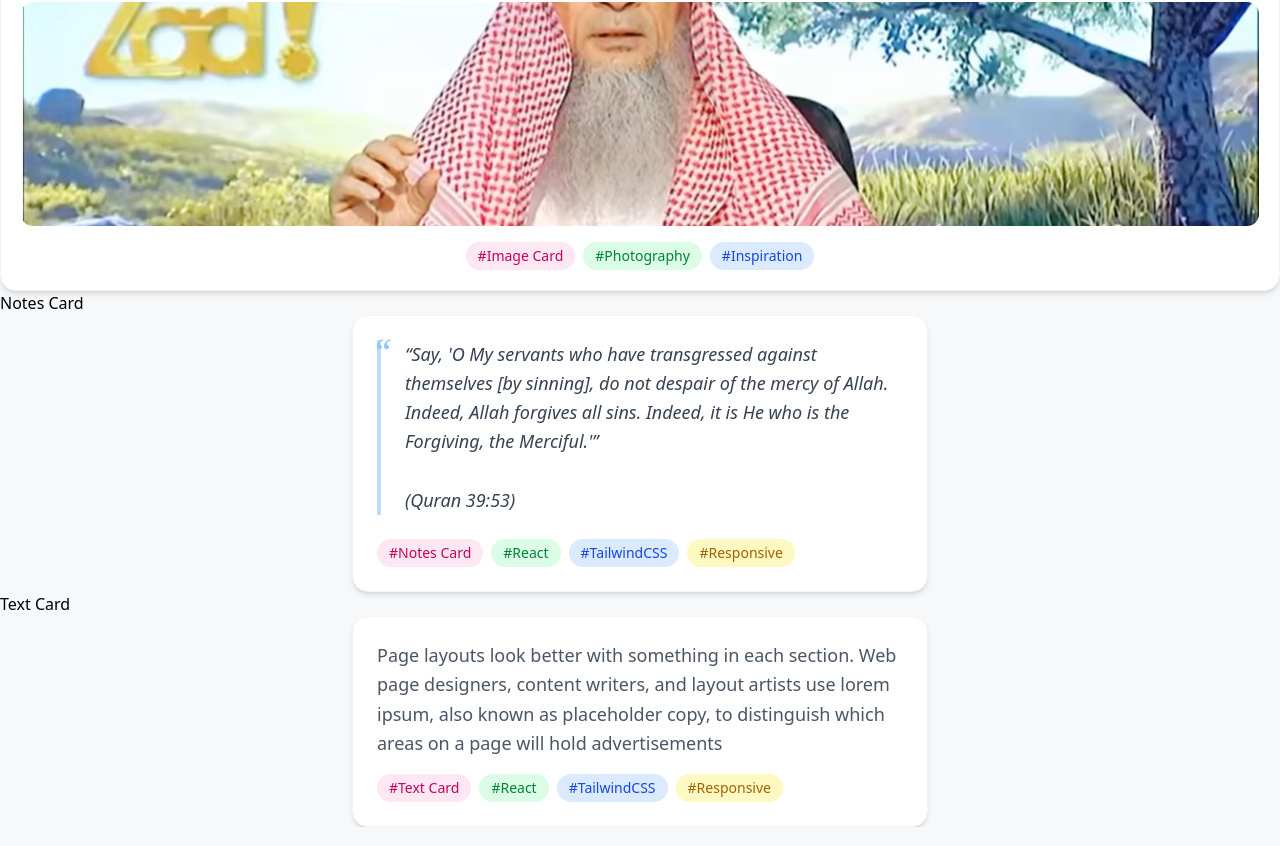
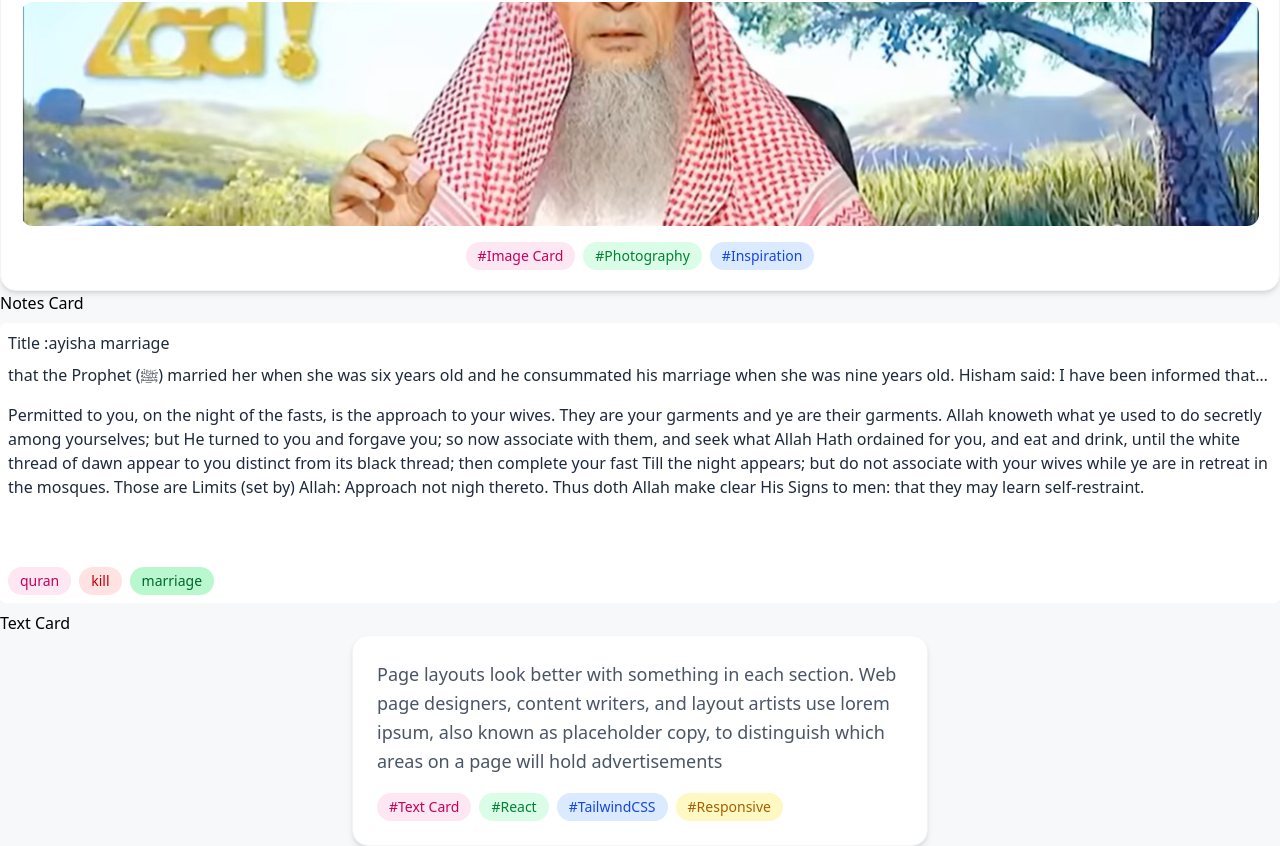
Before and after one commit to safalbk/dalilbook, a React (Vite) app in the folder frontend/dalilbook/: page /topics in a window 1280 px wide. Shown: the part 1046-1892 px from the top of the page. Built offline with nearby package versions, Linux system fonts and the light colour scheme.

Commit message:
code clean

```diff
--- /dev/null
+++ b/frontend/dalilbook/src/components/Tags/Tags.jsx
@@ -0,0 +1,52 @@
+import React from 'react'
+function Tags({ tags }) {
+  const colors = [
+    "bg-pink-100 text-pink-700",
+    "bg-green-100 text-green-700",
+    "bg-blue-100 text-blue-700",
+    "bg-yellow-100 text-yellow-700",
+    "bg-purple-100 text-purple-700",
+    "bg-orange-100 text-orange-700",
+    "bg-red-100 text-red-700",
+    "bg-teal-100 text-teal-700",
+    "bg-cyan-100 text-cyan-700",
+    "bg-lime-100 text-lime-700",
+    "bg-emerald-100 text-emerald-700",
+    "bg-sky-100 text-sky-700",
+    "bg-indigo-100 text-indigo-700",
+    "bg-violet-100 text-violet-700",
+    "bg-fuchsia-100 text-fuchsia-700",
+    "bg-rose-100 text-rose-700",
+    "bg-amber-100 text-amber-700",
+    "bg-stone-100 text-stone-700",
+    "bg-neutral-100 text-neutral-700",
+    "bg-gray-100 text-gray-700",
+    "bg-slate-100 text-slate-700",
+    "bg-zinc-100 text-zinc-700",
+    "bg-blue-200 text-blue-800",
+    "bg-green-200 text-green-800",
+    "bg-orange-200 text-orange-800",
+    "bg-purple-200 text-purple-800",
+  ];
+
+  const getRandomColor = () =>
+    colors[Math.floor(Math.random() * colors.length)];
+
+  return (
+    <div className="flex flex-wrap items-center gap-2">
+      {tags.map((tag, index) => (
+        <span
+          key={index}
+          className={`text-xs md:text-sm font-medium px-3 py-1 rounded-full cursor-pointer hover:scale-105 hover:shadow-sm transition-all duration-300 ${getRandomColor()
+            }`}
+        >
+          {tag}
+        </span>
+      ))}
+    </div>
+  );
+}
+
+
+
+export default Tags
--- a/frontend/dalilbook/src/components/cards/NotesCard/NotesCard.jsx
+++ b/frontend/dalilbook/src/components/cards/NotesCard/NotesCard.jsx
@@ -1,43 +1,30 @@
 import React from "react";
+import Tags from '/src/components/Tags/Tags.jsx';
 
-const NotesCard = ({
-  description = `“Say, 'O My servants who have transgressed against themselves [by sinning], do not despair of the mercy of Allah.
-Indeed, Allah forgives all sins. Indeed, it is He who is the Forgiving, the Merciful.'”
+const NotesCard = () => {
 
-(Quran 39:53)`,
-  tags = ["Notes Card", "React", "TailwindCSS", "Responsive"],
-}) => {
-  const colors = [
-    "bg-pink-100 text-pink-700",
-    "bg-green-100 text-green-700",
-    "bg-blue-100 text-blue-700",
-    "bg-yellow-100 text-yellow-700",
-    "bg-purple-100 text-purple-700",
-    "bg-orange-100 text-orange-700",
-  ];
 
   return (
-    <div className="w-full max-w-xl mx-auto bg-white rounded-2xl shadow-md hover:shadow-xl transition-all duration-300 overflow-hidden border border-gray-100 p-6">
-      {/* Description (styled like a verse block) */}
-      <blockquote className="relative text-gray-700 text-base md:text-lg leading-relaxed italic pl-6 border-l-4 border-blue-200 mb-6 whitespace-pre-line">
-        <span className="absolute left-0 top-0 text-4xl text-blue-300 font-serif select-none -ml-2 -mt-2">
-          “
-        </span>
-        {description}
-      </blockquote>
+    <div className=' w-full sm:w-full h-70 lg:h-70 bg-white rounded-md p-2 my-2 align-center' >
 
-      {/* Tags */}
-      <div className="flex flex-wrap gap-2">
-        {tags.map((tag, index) => (
-          <span
-            key={index}
-            className={`text-xs md:text-sm font-medium px-3 py-1 rounded-full cursor-pointer hover:scale-105 hover:shadow-sm transition-all duration-300 ${
-              colors[index % colors.length]
-            }`}
-          >
-            #{tag}
-          </span>
-        ))}
+      <div class="flex flex-col  h-full justify-between">
+
+        <div>
+          <h1 className='text-gray-800 text-md font-medium'>Title :ayisha marriage</h1>
+
+          <p className='line-clamp-1 lg:line-clamp-1 text-gray-800 text-md mt-2 mb-4'>that the Prophet (ﷺ) married her when she was six years old and he consummated his marriage when she was nine years old. Hisham said: I have been informed that `Aisha remained with the Prophet (ﷺ) for nine years (i.e. till his death).</p>
+          <p className='line-clamp-6 lg:line-clamp-6 text-gray-800 text-md'>Permitted to you, on the night of the fasts, is the approach to your wives. They are your garments and ye are their garments.
+            Allah knoweth what ye used to do secretly among yourselves; but He turned to you and forgave you; so now associate with them,
+            and seek what Allah Hath ordained for you, and eat and drink, until the white thread of dawn appear to you distinct from its black thread;
+            then complete your fast Till the night appears; but do not associate with your wives while ye are in retreat in the mosques.
+            Those are Limits (set by) Allah: Approach not nigh thereto. Thus doth Allah make clear His Signs to men: that they may learn self-restraint.</p>
+
+        </div>
+
+        <div>
+
+          <Tags tags={['quran ', 'kill', 'marriage']} />
+        </div>
       </div>
     </div>
   );
--- a/frontend/dalilbook/src/components/cards/TopicsCard/TopicsCard.jsx
+++ b/frontend/dalilbook/src/components/cards/TopicsCard/TopicsCard.jsx
@@ -1,8 +1,53 @@
 import React from 'react'
+import Tags from '/src/components/Tags/Tags.jsx';
 
 const TopicsCard = () => {
   return (
-    <div>TopicsCard</div>
+    <div className=' w-full sm:w-150 h-55 lg:h-43 bg-white rounded-md p-2 my-2 ' >
+
+
+      <div class="flex flex-col  h-full justify-between">
+
+        <div>
+          <h1 className='text-gray-800 text-md font-medium'>Title :ayisha marriage</h1>
+
+          <p className='line-clamp-4 lg:line-clamp-3 text-gray-800 text-md my-2'>that the Prophet (ﷺ) married her when she was six years old and he consummated his marriage when she was nine years old. Hisham said: I have been informed that `Aisha remained with the Prophet (ﷺ) for nine years (i.e. till his death).</p>
+
+        </div>
+
+        <div className='flex gap-2 flex-wrap  '>
+          <div className='flex items-center gap-2'>
+            <span className="font-medium text-gray-700">Notes</span>
+            <Tags tags={['4']} />
+          </div>
+
+          <div className='flex items-center gap-2'>
+            <span className="font-medium text-gray-700">Videos</span>
+            <Tags tags={['4']} />
+          </div>
+
+          <div className='flex items-center gap-2'>
+            <span className="font-medium text-gray-700">Photos</span>
+            <Tags tags={['4']} />
+          </div>
+
+          <div className='flex items-center gap-2'>
+            <span className="font-medium text-gray-700">E-Book</span>
+            <Tags tags={['4']} />
+          </div>
+
+          <div className='flex items-center gap-2'>
+            <span className="font-medium text-gray-700">Files</span>
+            <Tags tags={['4']} />
+          </div>
+
+
+        </div>
+      </div>
+
+
+
+    </div>
   )
 }
 
--- a/frontend/dalilbook/src/pages/Home.jsx
+++ b/frontend/dalilbook/src/pages/Home.jsx
@@ -6,6 +6,9 @@ import notesData from "/src/dataset/notesdata.json"; // adjust path as needed
 import ImageCard from '../components/cards/ImageCard/ImageCard.jsx';
 import { useNavigate } from "react-router-dom";
 import SideBar from '../components/SideBar/SideBar.jsx';
+import Tags from '/src/components/Tags/Tags.jsx';
+import TopicsCard from '../components/cards/TopicsCard/TopicsCard.jsx';
+import NotesCard from '../components/cards/NotesCard/NotesCard.jsx';
 
 
 
@@ -24,60 +27,14 @@ function Topics({ count }) {
   );
 }
 
-function TypeButton({ text }) {
+function FilterButton({ text }) {
   return (
     <div className="inline-block bg-white text-gray-700 font-medium px-4 py-1.5 rounded-full shadow-sm hover:shadow-md transition-shadow duration-200 mx-1 my-1">
       {text}
     </div>
   );
 }
-function Tags({ tags }) {
-  const colors = [
-    "bg-pink-100 text-pink-700",
-    "bg-green-100 text-green-700",
-    "bg-blue-100 text-blue-700",
-    "bg-yellow-100 text-yellow-700",
-    "bg-purple-100 text-purple-700",
-    "bg-orange-100 text-orange-700",
-    "bg-red-100 text-red-700",
-    "bg-teal-100 text-teal-700",
-    "bg-cyan-100 text-cyan-700",
-    "bg-lime-100 text-lime-700",
-    "bg-emerald-100 text-emerald-700",
-    "bg-sky-100 text-sky-700",
-    "bg-indigo-100 text-indigo-700",
-    "bg-violet-100 text-violet-700",
-    "bg-fuchsia-100 text-fuchsia-700",
-    "bg-rose-100 text-rose-700",
-    "bg-amber-100 text-amber-700",
-    "bg-stone-100 text-stone-700",
-    "bg-neutral-100 text-neutral-700",
-    "bg-gray-100 text-gray-700",
-    "bg-slate-100 text-slate-700",
-    "bg-zinc-100 text-zinc-700",
-    "bg-blue-200 text-blue-800",
-    "bg-green-200 text-green-800",
-    "bg-orange-200 text-orange-800",
-    "bg-purple-200 text-purple-800",
-  ];
 
-  const getRandomColor = () =>
-    colors[Math.floor(Math.random() * colors.length)];
-
-  return (
-    <div className="flex flex-wrap items-center gap-2">
-      {tags.map((tag, index) => (
-        <span
-          key={index}
-          className={`text-xs md:text-sm font-medium px-3 py-1 rounded-full cursor-pointer hover:scale-105 hover:shadow-sm transition-all duration-300 ${getRandomColor()
-            }`}
-        >
-          {tag}
-        </span>
-      ))}
-    </div>
-  );
-}
 
 
 function Home() {
@@ -94,7 +51,7 @@ function Home() {
       <div class="grid grid-cols-1 sm:grid-cols-8  md:grid-cols-8  gap-4 p-4">
 
         {/* side bar section */}
-        <SideBar/>
+        <SideBar />
 
         {/* main content section */}
         <div class="sm:col-span-5 md:col-span-7 bg-gray-100 p-4 min-h-screen">
@@ -112,11 +69,11 @@ function Home() {
           {/*Type button group  */}
           <div className='w-full h-20 md:h-12 my-3 '>
 
-            <TypeButton text="All" />
-            <TypeButton text="Topics" />
-            <TypeButton text="Videos" />
-            <TypeButton text="Notes" />
-            <TypeButton text="E-Books" />
+            <FilterButton text="All" />
+            <FilterButton text="Topics" />
+            <FilterButton text="Videos" />
+            <FilterButton text="Notes" />
+            <FilterButton text="E-Books" />
 
           </div>
 
@@ -131,96 +88,8 @@ function Home() {
           <div className='grid grid-cols-1 md:grid-cols-2 gap-2  '>
 
             {/* topic card */}
-            <div onClick={navTopic} className=' w-full sm:w-150 h-55 lg:h-43 bg-white rounded-md p-2 my-2 ' >
-
-
-              <div class="flex flex-col  h-full justify-between">
-
-                <div>
-                  <h1 className='text-gray-800 text-md font-medium'>Title :ayisha marriage</h1>
-
-                  <p className='line-clamp-4 lg:line-clamp-3 text-gray-800 text-md my-2'>that the Prophet (ﷺ) married her when she was six years old and he consummated his marriage when she was nine years old. Hisham said: I have been informed that `Aisha remained with the Prophet (ﷺ) for nine years (i.e. till his death).</p>
-
-                </div>
-
-                <div className='flex gap-2 flex-wrap  '>
-                  <div className='flex items-center gap-2'>
-                    <span className="font-medium text-gray-700">Notes</span>
-                    <Tags tags={['4']} />
-                  </div>
-
-                  <div className='flex items-center gap-2'>
-                    <span className="font-medium text-gray-700">Videos</span>
-                    <Tags tags={['4']} />
-                  </div>
-
-                  <div className='flex items-center gap-2'>
-                    <span className="font-medium text-gray-700">Photos</span>
-                    <Tags tags={['4']} />
-                  </div>
-
-                  <div className='flex items-center gap-2'>
-                    <span className="font-medium text-gray-700">E-Book</span>
-                    <Tags tags={['4']} />
-                  </div>
-
-                  <div className='flex items-center gap-2'>
-                    <span className="font-medium text-gray-700">Files</span>
-                    <Tags tags={['4']} />
-                  </div>
-
-
-                </div>
-              </div>
-
-
-
-            </div>
-            <div className=' w-full sm:w-150 h-55 lg:h-43 bg-white rounded-md p-2 my-2 ' >
-
-
-              <div class="flex flex-col  h-full justify-between">
-
-                <div>
-                  <h1 className='text-gray-800 text-md font-medium'>Title :ayisha marriage</h1>
-
-                  <p className='line-clamp-4 lg:line-clamp-3 text-gray-800 text-md my-2'>that the Prophet (ﷺ) married her when she was six years old and he consummated his marriage when she was nine years old. Hisham said: I have been informed that `Aisha remained with the Prophet (ﷺ) for nine years (i.e. till his death).</p>
-
-                </div>
-
-                <div className='flex gap-2 flex-wrap  '>
-                  <div className='flex items-center gap-2'>
-                    <span className="font-medium text-gray-700">Notes</span>
-                    <Tags tags={['4']} />
-                  </div>
-
-                  <div className='flex items-center gap-2'>
-                    <span className="font-medium text-gray-700">Videos</span>
-                    <Tags tags={['4']} />
-                  </div>
-
-                  <div className='flex items-center gap-2'>
-                    <span className="font-medium text-gray-700">Photos</span>
-                    <Tags tags={['4']} />
-                  </div>
-
-                  <div className='flex items-center gap-2'>
-                    <span className="font-medium text-gray-700">E-Book</span>
-                    <Tags tags={['4']} />
-                  </div>
-
-                  <div className='flex items-center gap-2'>
-                    <span className="font-medium text-gray-700">Files</span>
-                    <Tags tags={['4']} />
-                  </div>
-
-
-                </div>
-              </div>
-
-
-
-            </div>
+            <TopicsCard />
+            <TopicsCard />
 
           </div>
 
@@ -234,28 +103,7 @@ function Home() {
           <div className='grid grid-cols-1 '>
 
             {/* notes card */}
-            <div className=' w-full sm:w-full h-70 lg:h-70 bg-white rounded-md p-2 my-2 align-center' >
-
-              <div class="flex flex-col  h-full justify-between">
-
-                <div>
-                  <h1 className='text-gray-800 text-md font-medium'>Title :ayisha marriage</h1>
-
-                  <p className='line-clamp-1 lg:line-clamp-1 text-gray-800 text-md mt-2 mb-4'>that the Prophet (ﷺ) married her when she was six years old and he consummated his marriage when she was nine years old. Hisham said: I have been informed that `Aisha remained with the Prophet (ﷺ) for nine years (i.e. till his death).</p>
-                  <p className='line-clamp-6 lg:line-clamp-6 text-gray-800 text-md'>Permitted to you, on the night of the fasts, is the approach to your wives. They are your garments and ye are their garments.
-                    Allah knoweth what ye used to do secretly among yourselves; but He turned to you and forgave you; so now associate with them,
-                    and seek what Allah Hath ordained for you, and eat and drink, until the white thread of dawn appear to you distinct from its black thread;
-                    then complete your fast Till the night appears; but do not associate with your wives while ye are in retreat in the mosques.
-                    Those are Limits (set by) Allah: Approach not nigh thereto. Thus doth Allah make clear His Signs to men: that they may learn self-restraint.</p>
-
-                </div>
-
-                <div>
-
-                  <Tags tags={['quran ', 'kill', 'marriage']} />
-                </div>
-              </div>
-            </div>
+            <NotesCard />
 
 
           </div>
@@ -266,40 +114,25 @@ function Home() {
             <Tags tags={['12']} />
           </div>
           <div className='grid grid-cols-1 md:grid-cols-3 3xl:bg-red-100 md:gap-10  mt-4  '>
-            <div className="flex  my-3">
-              <div className="bg-white rounded-md">
             <VideoCard
               title="Learn React in 10 Minutes"
               description="Master the basics of React.js with this quick tutorial — covering components, props, and hooks."
               tags={["React", "Frontend", "JavaScript", "Tutorial"]}
               thumbnail="https://english.varthabharati.in/storage/uploads/karavali/kazi_vb_97.jpeg"
             />
-              </div>
-            </div>
-            <div className="flex  my-3">
-              <div className="bg-white rounded-md">
+
             <VideoCard
               title="Learn React in 10 Minutes"
               description="Master the basics of React.js with this quick tutorial — covering components, props, and hooks."
               tags={["React", "Frontend", "JavaScript", "Tutorial"]}
               thumbnail="https://english.varthabharati.in/storage/uploads/karavali/kazi_vb_97.jpeg"
             />
-              </div>
-            </div>
-            <div className="flex  my-3">
-              <div className="bg-white rounded-md">
             <VideoCard
               title="Learn React in 10 Minutes"
               description="Master the basics of React.js with this quick tutorial — covering components, props, and hooks."
               tags={["React", "Frontend", "JavaScript", "Tutorial"]}
               thumbnail="https://english.varthabharati.in/storage/uploads/karavali/kazi_vb_97.jpeg"
             />
-              </div>
-            </div>
-
-
-
-
 
           </div>
           {/* topic  section */}
```
Lines whose indentation alone changed are shown as unchanged.
